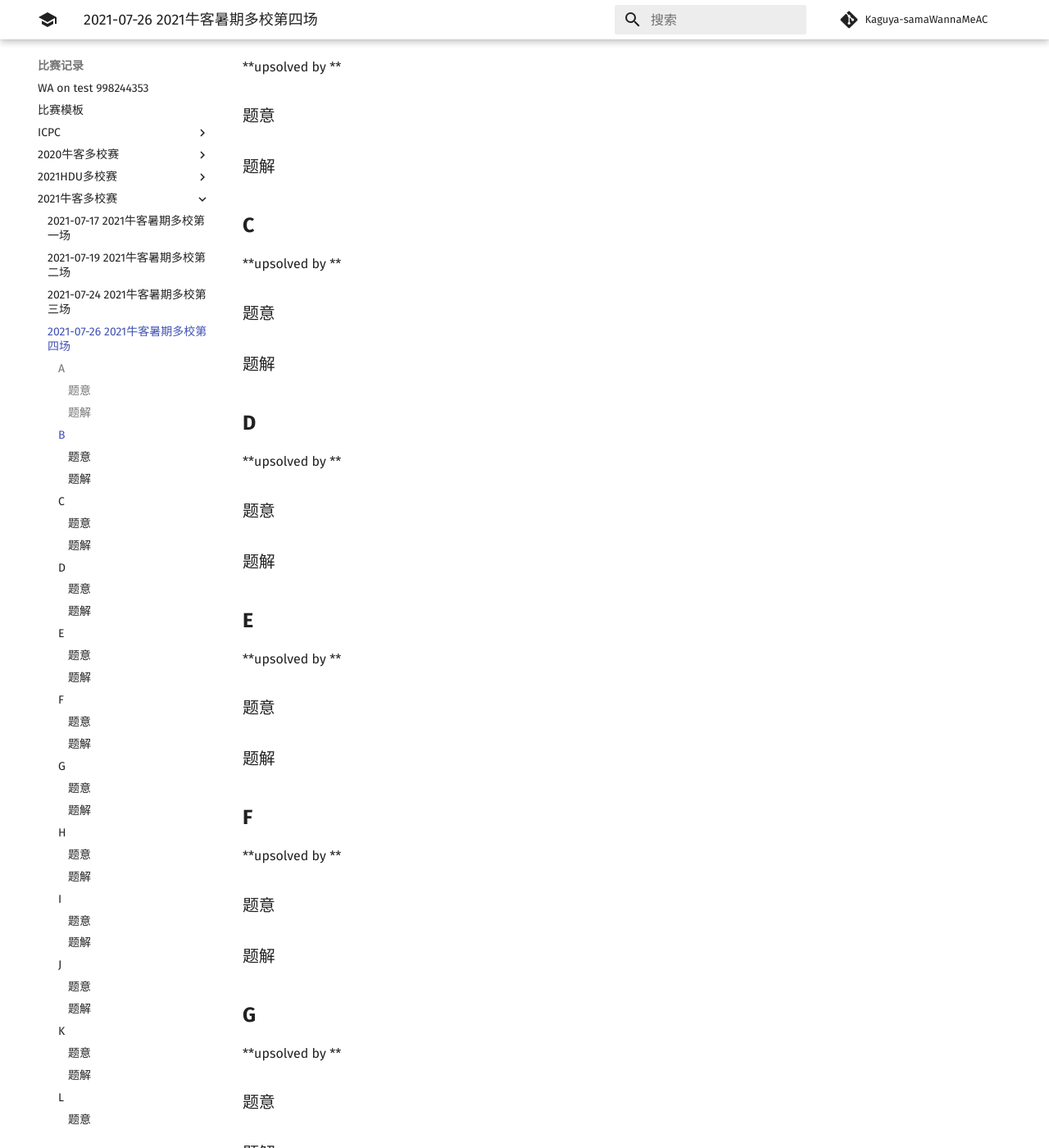
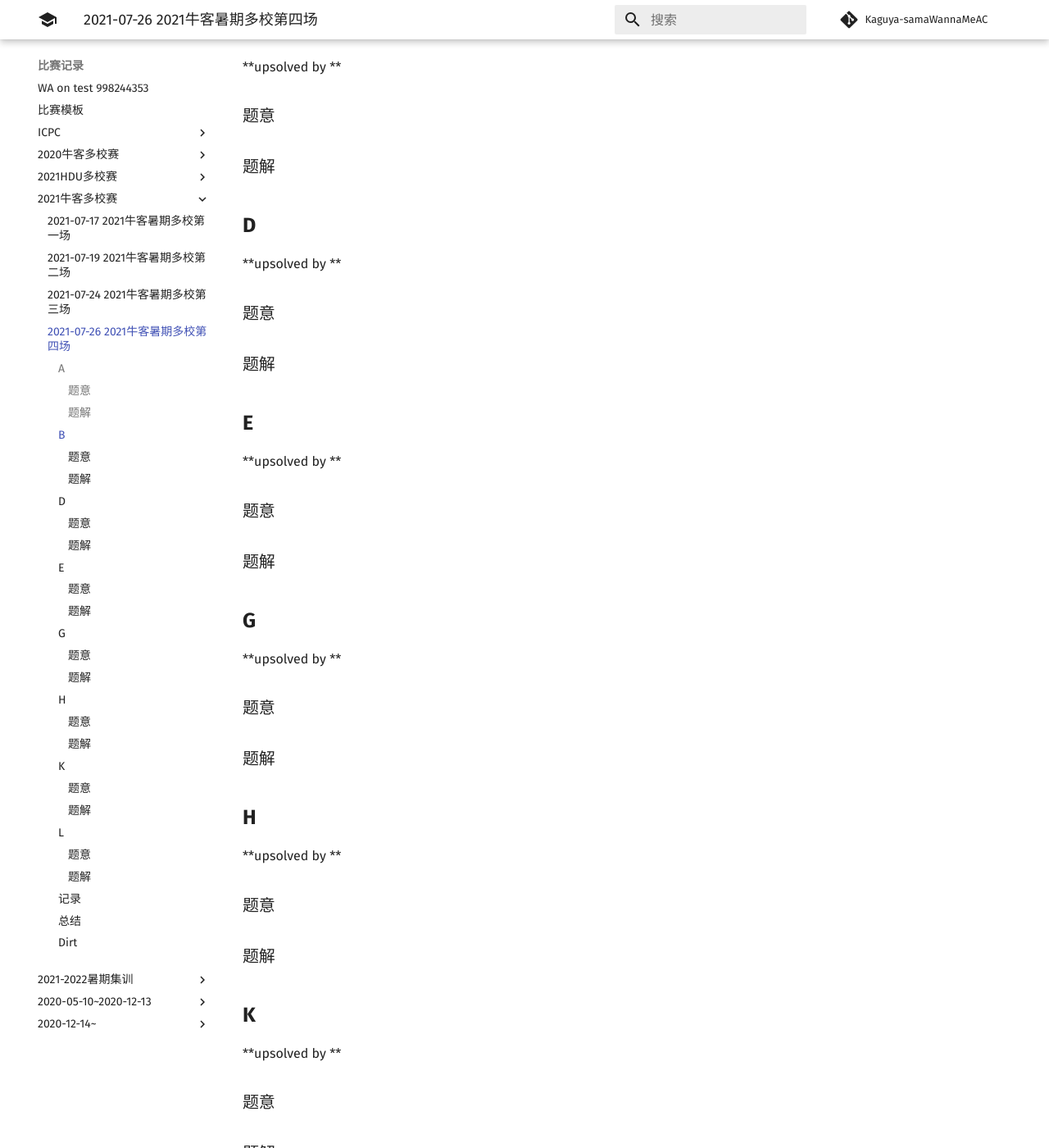
Before and after one commit to Kaguya-samaWannaMeAC/kaguya-samawannameac.github.io, an MkDocs documentation site: the page built from docs/contest/2021-07-26 2021牛客暑期多校第四场.md, in a window 1280 px wide and 1400 px high, scrolled down 599 px. Shown: the whole window at 82% size. Built offline with MkDocs 1.6.1 and Material for MkDocs 9.7.7, drawn with Linux system fonts in a browser that asks for light colours; comment, search, counter and statistics services are not loaded; some of the changed text lies outside the part shown.

Commit message:
一点点update

```diff
--- a/docs/contest/2021-07-26 2021牛客暑期多校第四场.md
+++ b/docs/contest/2021-07-26 2021牛客暑期多校第四场.md
@@ -26,20 +26,6 @@
 
 ### 题解
 
-
-
-## **C**
-
-**upsolved by **
-
-### 题意
-
-
-
-### 题解
-
-
-
 ## **D**
 
 **upsolved by **
@@ -64,18 +50,6 @@
 
 
 
-## **F**
-
-**upsolved by **
-
-### 题意
-
-
-
-### 题解
-
-
-
 ## **G**
 
 **upsolved by **
@@ -89,30 +63,6 @@
 
 
 ## **H**
-
-**upsolved by **
-
-### 题意
-
-
-
-### 题解
-
-
-
-## **I**
-
-**upsolved by **
-
-### 题意
-
-
-
-### 题解
-
-
-
-## **J**
 
 **upsolved by **
 
```
Also changed, not shown: docs/contest/2021-07-27 2021HDU暑期多校第二场.md (+3 -27 lines).
